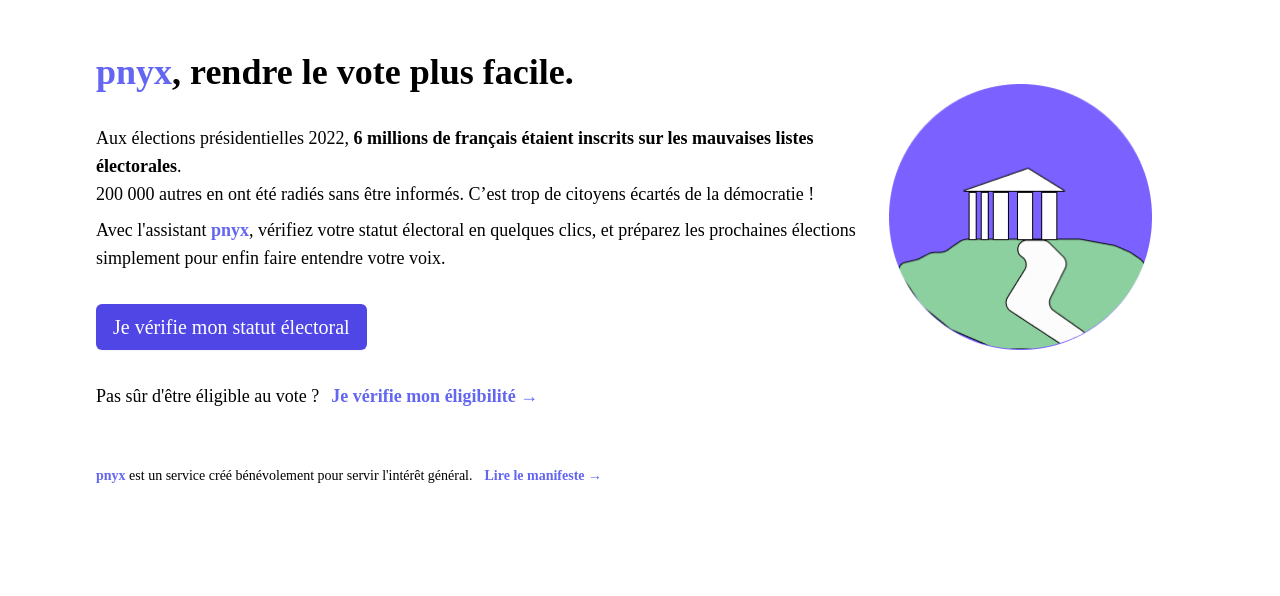
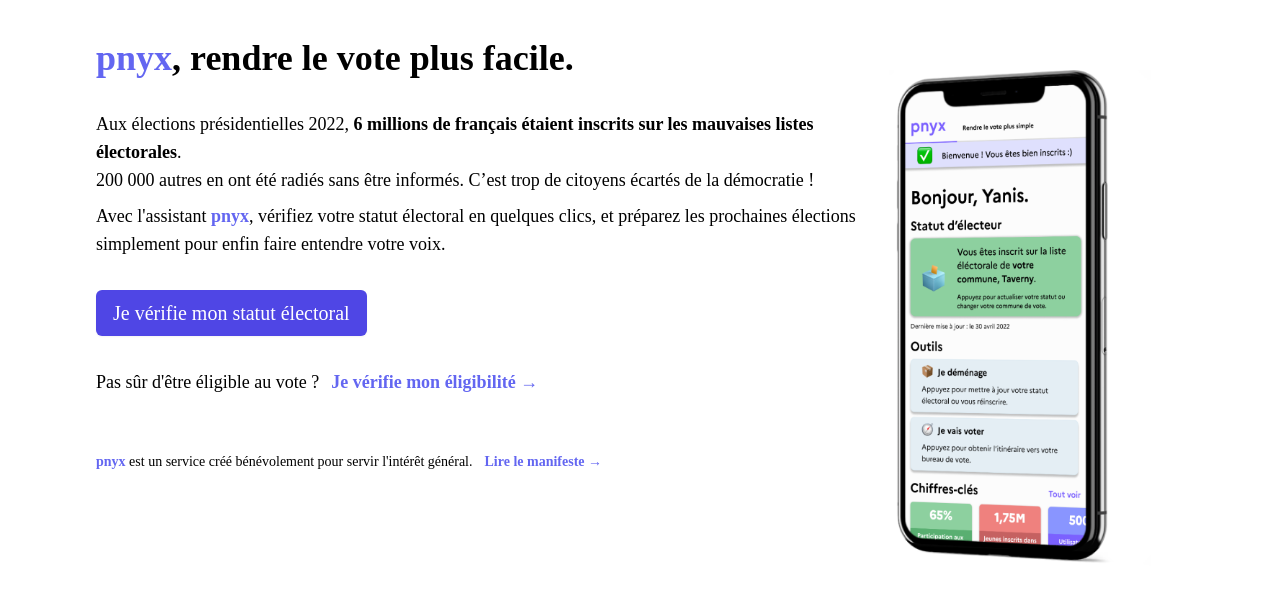
Before and after one commit to YanisDuflos/pnyx-web, a React (Create React App) app: page / in a window 1280 px wide. Shown: the part 204-800 px from the top of the page. Built offline with nearby package versions, Linux system fonts and the light colour scheme.

Commit message:
replaced landing logo with app screenshot

```diff
--- a/src/pages/landings/Landing.js
+++ b/src/pages/landings/Landing.js
@@ -1,4 +1,5 @@
 import Logo from '../../Logo.png'
+import LandingImage from '../../assets/pnyx-home.png'
 import { Link } from "react-router-dom";
 
 function Landing() {
@@ -42,7 +43,7 @@
                 </div>
 
                 <div className="hidden lg:block p-8">
-                    <img className="w-12 lg:w-96" src={Logo} alt="Le logo pnyx." />
+                    <img className="w-12 lg:w-96" src={LandingImage} alt="L'application pnyx." />
                 </div>
             </div>
 
--- /dev/null
+++ b/src/tracking/useAnalyticsEventTracker.js
@@ -0,0 +1,7 @@
+import ReactGA from "react-ga";
+
+function useAnalyticsEventTracker(category, action, label) {
+    return ReactGA.event({ category, action, label });
+}
+
+export default useAnalyticsEventTracker;
```
Also changed, not shown: src/assets/pnyx-home.png (added).
